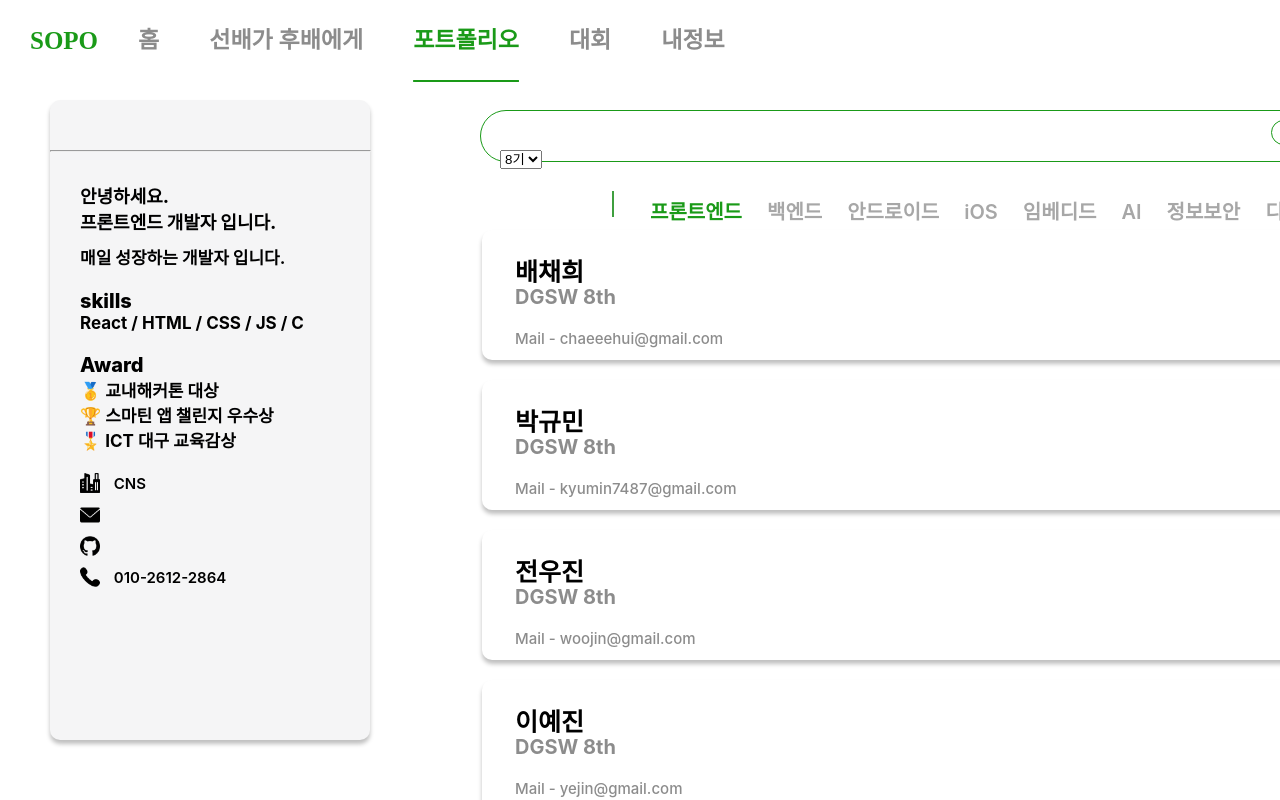
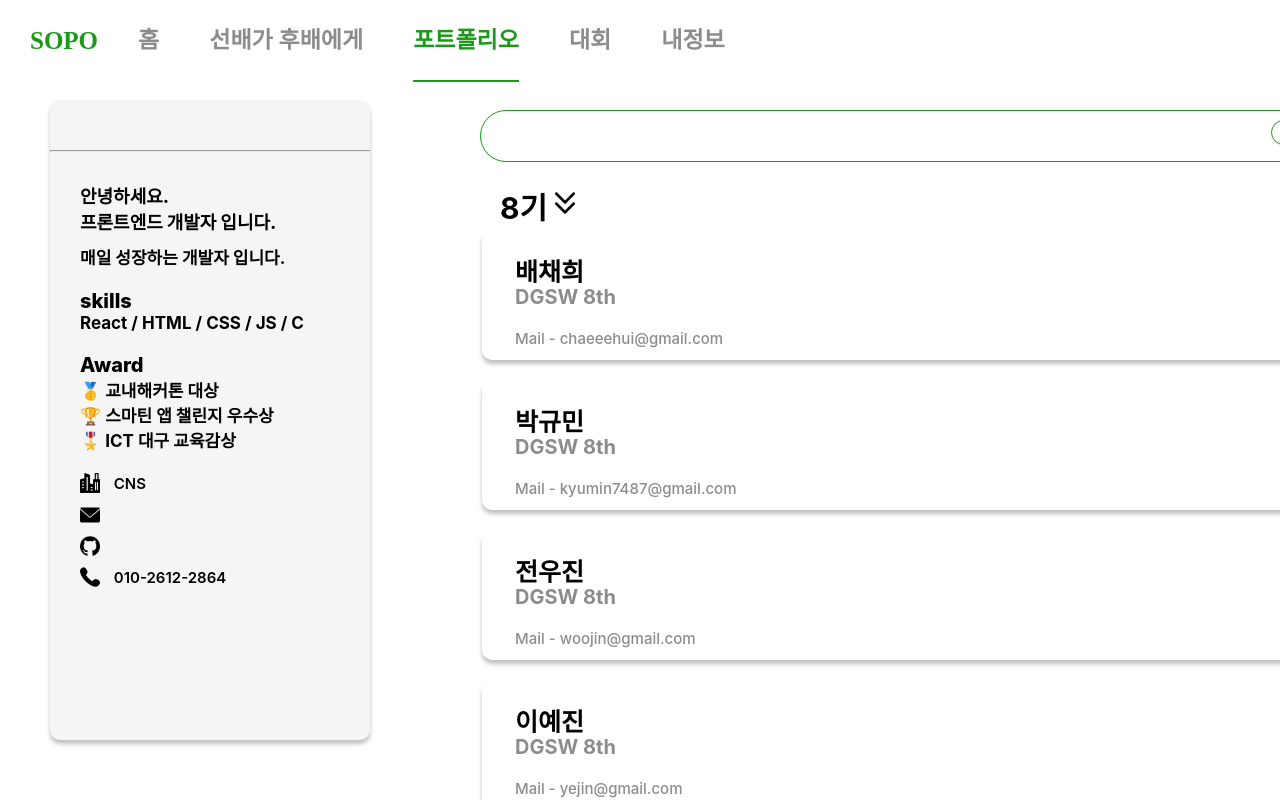
Before and after one commit to Sopo2023/SOPO_FRONTLAST, a React (Create React App) app in the folder SOPOLAST/: page /portfolio in a window 1280 px wide. Shown: the top 800 px of the page. Built offline with nearby package versions, Linux system fonts and the light colour scheme; no server answers.

Commit message:
🐛 ::	헤더 경로 에러

```diff
--- a/SOPOLAST/src/Components/Mypage/mypage.jsx
+++ b/SOPOLAST/src/Components/Mypage/mypage.jsx
@@ -1,7 +1,7 @@
 import { Link, useNavigate } from "react-router-dom";
 import { useState, useEffect } from "react";
 import TEST8 from "../../Assets/img/B1CODE.png";
-import Head from "../../constants/head/head";
+import Head from "../../constants/head/Head/head";
 import Last from "../../Assets/img/Polygon 4.png";
 import mail from "../../Assets/img/mail.png";
 import github1 from "../../Assets/img/github.png";
--- a/SOPOLAST/src/Components/Portfolio/portfolioMain.tsx
+++ b/SOPOLAST/src/Components/Portfolio/portfolioMain.tsx
@@ -23,11 +23,14 @@
           </div>
 
           <div className="stackLine">
-            <select className="gradeSelet">
+          <div className="gradeSelect">
+          <select className="gradeSelect">
               <option value="8">8기 </option>
               <option value="7">7기 </option>
               <option value="6">6기 </option>
             </select>
+          </div>
+
             <div className="gradegreen"> | </div>
             <div className="majorSelect">
               <div className="frontEnd"> 프론트엔드 </div>
--- a/SOPOLAST/src/Components/Portfolio/protfolio.css
+++ b/SOPOLAST/src/Components/Portfolio/protfolio.css
@@ -161,7 +161,7 @@
   }
 
   .gradeSelect{
-    position: absolute;
+    /* position: absolute; */
     display: inline-block;
     width: 80px;
     margin-top: 20px;
```
